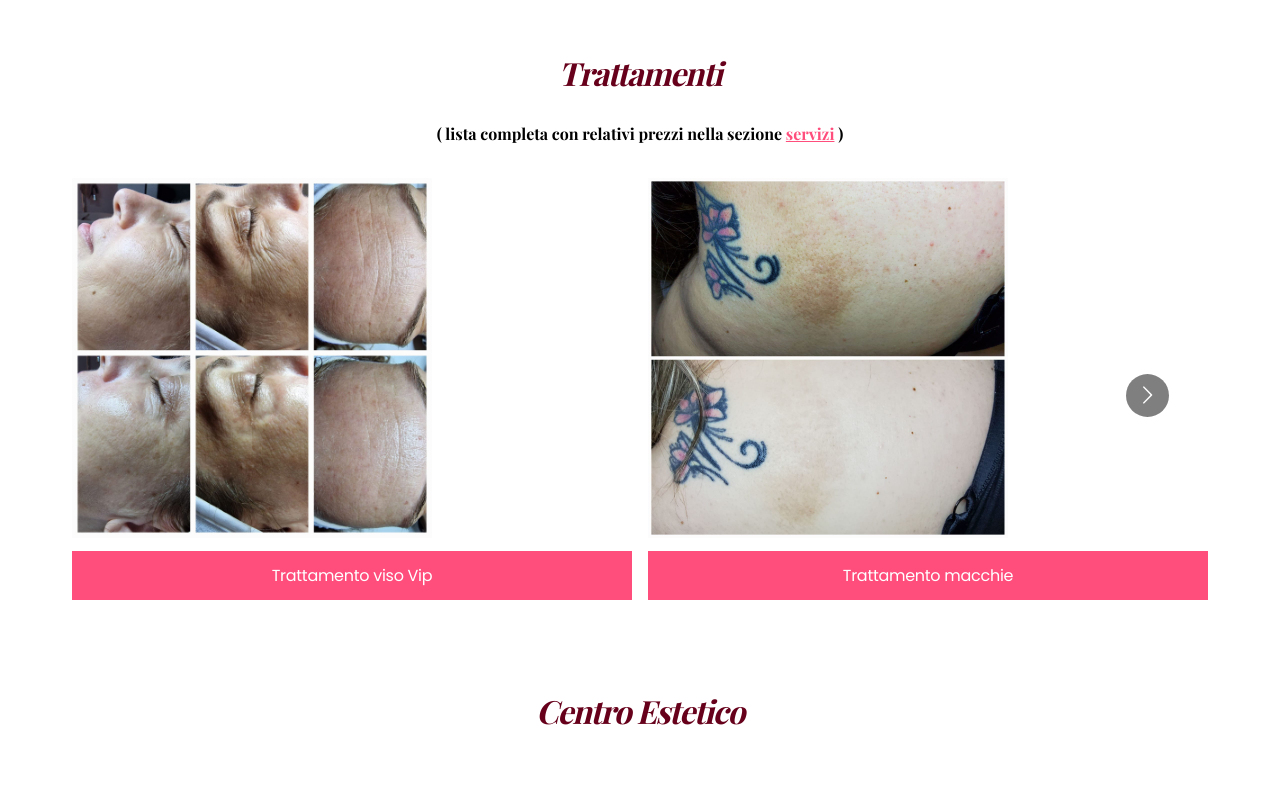
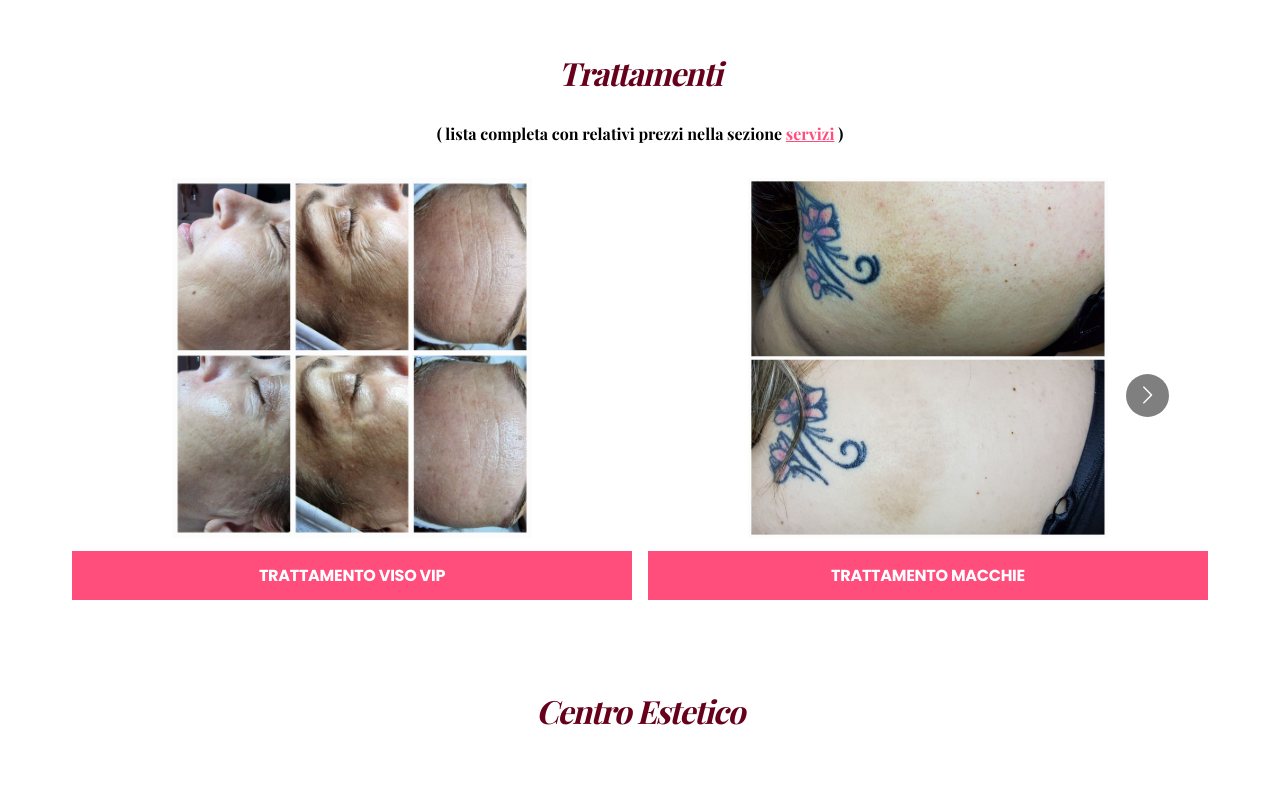
Before and after one commit to Giovanni-Serra-Git/un_ora_per_te, a React (Vite) app: page /galleria in a window 1280 px wide. Shown: the part 496-1286 px from the top of the page. Built offline with nearby package versions, Linux system fonts and the light colour scheme; a web font is replaced by a local one.

Commit message:
changed carousel library - inserted pictures

```diff
--- a/src/components/gallery/gallery.jsx
+++ b/src/components/gallery/gallery.jsx
@@ -92,8 +92,8 @@ function Gallery() {
                 {trattamenti.map((item,index) => {
                         return (
                             <div key={index} className="mx-[0.5rem]">
-                                <img className="my-[auto]"  src={item.url} alt={Alt + "trattamenti personal"} />
-                                <p className="poppins clamp-poppins-normal text-center text-white text-bold py-[0.5rem] md:py-[1rem] bg-pink-300 my-[0.5rem] md:my-[0.8rem]">{item.description}</p>
+                                <img className="my-[auto] mx-[auto]"  src={item.url} alt={Alt + "trattamenti personal"} />
+                                <p className="poppins clamp-poppins uppercase text-center text-white text-bold py-[1rem] bg-pink-300 my-[0.5rem] md:my-[0.8rem] font-bold">{item.description}</p>
                             </div>
                         )
                     })}
--- a/src/components/homepage/homepage.jsx
+++ b/src/components/homepage/homepage.jsx
@@ -187,7 +187,7 @@ function HomePage() {
                         return (
                             <div key={index} className="mx-[0.5rem]">
                                 <img className="my-[auto]"  src={item.url} alt={Alt + "trattamenti personal"} />
-                                <p className="clamp-playfair-normal text-center font-bold text-white py-[0.5rem] md:py-[1rem]">{item.description}</p>
+                                <p className="clamp-poppins uppercase text-center font-bold text-white py-[0.5rem] md:py-[1rem]">{item.description}</p>
                             </div>
                         )
                         })}
```
